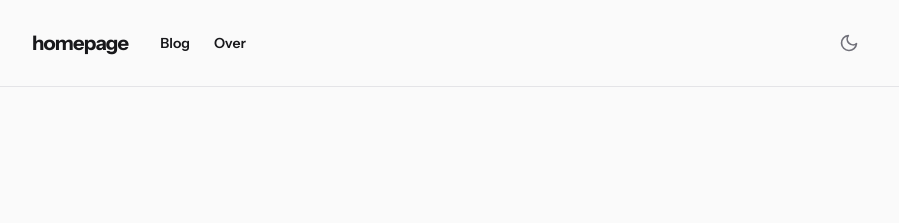
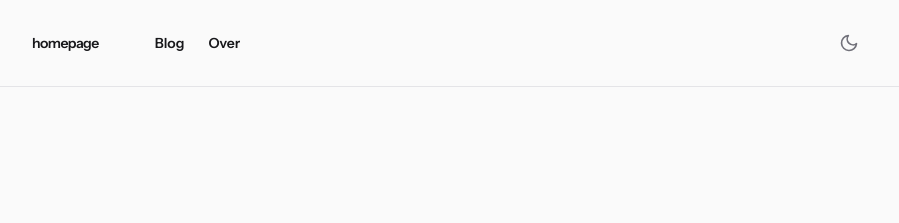
Before and after one commit to Zayeen/homepage, a Jekyll site: the page built from index.html, in a window 1280 px wide. Shown: the top 223 px of the page, without its empty margins (190-1089 px from the left). Built offline with Jekyll 4.4.1, drawn with Linux system fonts in a browser that asks for light colours.

Commit message:
Final cleanup of layout and navigation

```diff
--- a/_layouts/default.html
+++ b/_layouts/default.html
@@ -22,12 +22,10 @@
     <header>
         <div class="container">
             <nav>
-                <div style="display: flex; align-items: center; gap: 2rem;">
+                <div class="nav-links">
                     <a href="{{ '/' | relative_url }}" class="logo">homepage</a>
-                    <div class="nav-links" style="display: flex; gap: 1.5rem;">
-                        <a href="{{ '/blog' | relative_url }}" style="font-weight: 600; color: var(--fg); text-decoration: none; font-size: 0.875rem;">Blog</a>
-                        <a href="{{ '/about' | relative_url }}" style="font-weight: 600; color: var(--fg); text-decoration: none; font-size: 0.875rem;">Over</a>
-                    </div>
+                    <a href="{{ '/blog' | relative_url }}">Blog</a>
+                    <a href="{{ '/about' | relative_url }}">Over</a>
                 </div>
                 <button id="theme-toggle" aria-label="Toggle theme">
                     <svg class="sun" xmlns="http://www.w3.org/2000/svg" width="20" height="20" viewBox="0 0 24 24" fill="none" stroke="currentColor" stroke-width="2" stroke-linecap="round" stroke-linejoin="round"><circle cx="12" cy="12" r="5"></circle><line x1="12" y1="1" x2="12" y2="3"></line><line x1="12" y1="21" x2="12" y2="23"></line><line x1="4.22" y1="4.22" x2="5.64" y2="5.64"></line><line x1="18.36" y1="18.36" x2="19.78" y2="19.78"></line><line x1="1" y1="12" x2="3" y2="12"></line><line x1="21" y1="12" x2="23" y2="12"></line><line x1="4.22" y1="19.78" x2="5.64" y2="18.36"></line><line x1="18.36" y1="5.64" x2="19.78" y2="4.22"></line></svg>
--- a/assets/css/main.css
+++ b/assets/css/main.css
@@ -82,6 +82,7 @@
 .nav-links {
     display: flex;
     gap: 1.5rem;
+    align-items: center;
 }
 
 .nav-links a {
@@ -103,6 +104,7 @@
     text-decoration: none;
     letter-spacing: -0.04em;
     font-family: var(--font-sans);
+    margin-right: 2rem;
 }
 
 #theme-toggle {
@@ -283,4 +285,6 @@
     .hero h1 { font-size: 3rem; }
     .article-card { padding: 1.5rem; margin: 0 -1.5rem; }
     .article-card h3 { font-size: 1.5rem; }
+    .logo { margin-right: 1rem; }
+    .nav-links { gap: 1rem; }
 }
```
